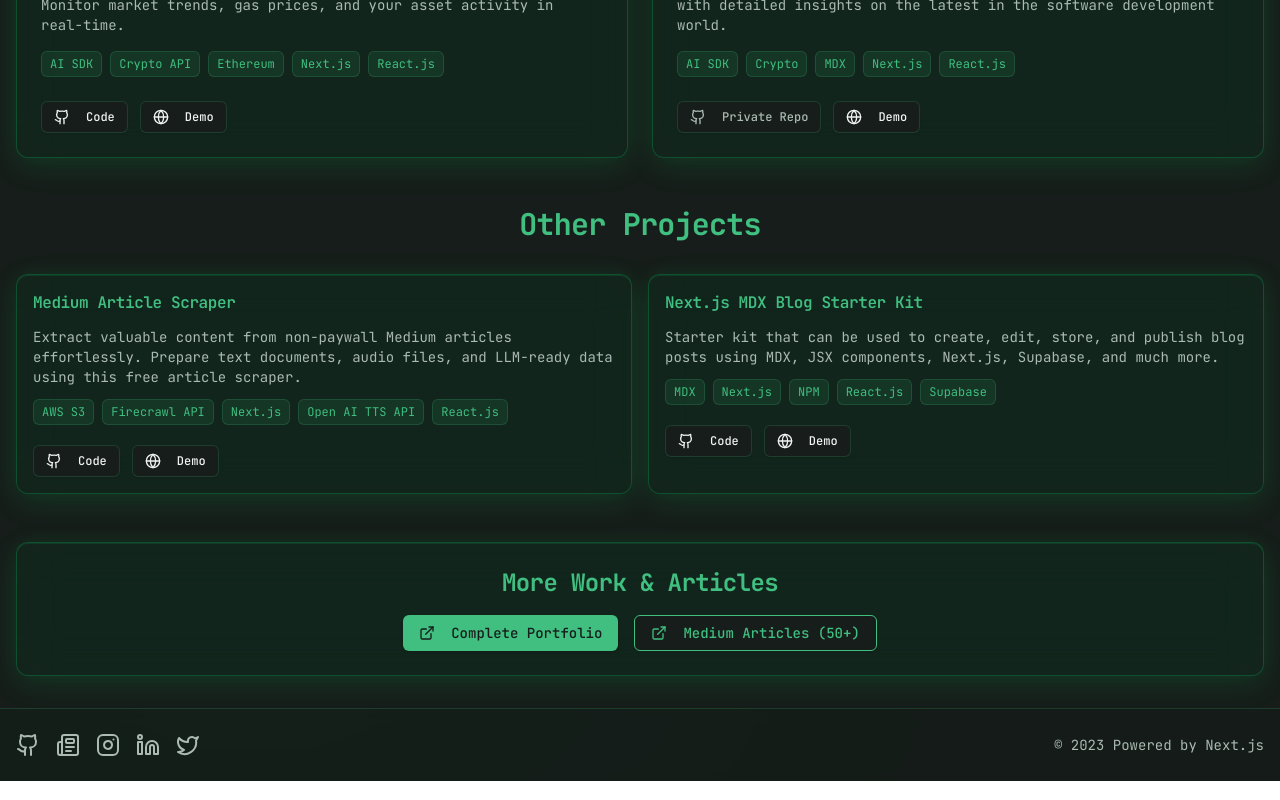
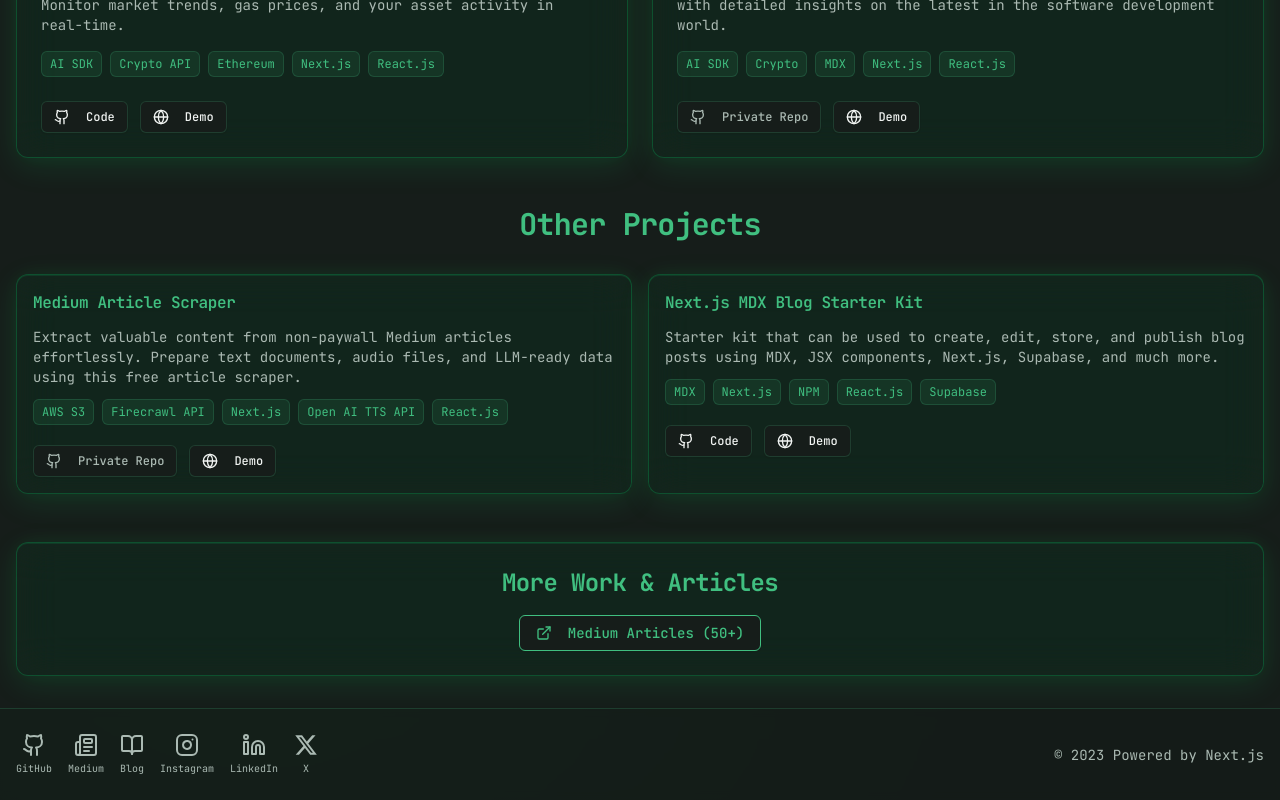
Before and after one commit to CodingAbdullah/abdullah_95, a Next.js app: page /portfolio in a window 1280 px wide. Shown: the part 497-1297 px from the top of the page. Built offline with nearby package versions, Linux system fonts and the light colour scheme.

Commit message:
Dependency refactoring, configuration, social links, and projects refactored

```diff
--- a/next.config.ts
+++ b/next.config.ts
@@ -2,7 +2,16 @@ import type { NextConfig } from "next";
 
 const nextConfig: NextConfig = {
   images: {
-    domains: ["genericbucket95.s3.us-east-2.amazonaws.com", "credly.com"]
+    remotePatterns: [
+      {
+        protocol: "https",
+        hostname: "genericbucket95.s3.us-east-2.amazonaws.com"
+      },
+      {
+        protocol: "https",
+        hostname: "credly.com"
+      }
+    ]
   },
   reactStrictMode: true
 };
--- a/postcss.config.mjs
+++ b/postcss.config.mjs
@@ -2,6 +2,7 @@
 const config = {
   plugins: {
     tailwindcss: {},
+    autoprefixer: {},
   },
 };
 
--- a/src/app/page.tsx
+++ b/src/app/page.tsx
@@ -57,7 +57,7 @@ export default async function Home() {
                   </Link>
                 </Button>
                 <Button size="lg" variant="outline" className="border-primary text-primary hover:bg-primary hover:text-primary-foreground glass-button" asChild>
-                  <Link target="_blank" href="https://github.com/CodingAbdullah">
+                  <Link target="_blank" rel="noopener noreferrer" href="https://github.com/CodingAbdullah">
                     <Github className="mr-2 h-5 w-5" />
                     GitHub
                   </Link>
@@ -84,6 +84,7 @@ export default async function Home() {
                   src="https://genericbucket95.s3.us-east-2.amazonaws.com/me.jpg"
                   alt="Abdullah Muhammad - Full-Stack Engineer"
                   className="object-cover"
+                  sizes="(max-width: 640px) 288px, (max-width: 1024px) 320px, 400px"
                   priority
                   fill
                 />
--- a/src/app/portfolio/page.tsx
+++ b/src/app/portfolio/page.tsx
@@ -133,12 +133,6 @@ export default async function PortfolioPage() {
           <CardContent className="p-6 space-y-4 text-center">
             <h2 className="text-xl sm:text-2xl font-bold text-primary">More Work & Articles</h2>
             <div className="flex flex-col sm:flex-row gap-4 justify-center">
-              <Button asChild className="bg-primary text-primary-foreground hover:bg-primary/90">
-                <Link href="https://codingAbdullah.github.io/Portfolio-Page/" target="_blank" rel="noopener noreferrer">
-                  <ExternalLink className="w-4 h-4 mr-2" />
-                  Complete Portfolio
-                </Link>
-              </Button>
               <Button variant="outline" asChild className="border-primary text-primary hover:bg-primary hover:text-primary-foreground">
                 <Link href="https://medium.com/@abdullah_95" target="_blank" rel="noopener noreferrer">
                   <ExternalLink className="w-4 h-4 mr-2" />
--- a/src/components/footer.tsx
+++ b/src/components/footer.tsx
@@ -1,4 +1,5 @@
-import { Newspaper, Github, Instagram, Linkedin, Twitter } from 'lucide-react'
+import { Newspaper, Github, Instagram, Linkedin, BookOpen } from 'lucide-react'
+import { FaXTwitter } from 'react-icons/fa6'
 import Link from 'next/link'
 
 // Custom Footer component added
@@ -8,25 +9,29 @@ export default function Footer() {
       <div className="container mx-auto px-4 py-6">
         <div className="flex flex-col items-center justify-between gap-3 md:flex-row">
           <div className="flex gap-4">
-            <Link href="https://github.com/CodingAbdullah" target="_blank" rel="noopener noreferrer" className="text-muted-foreground hover:text-primary">
+            <Link href="https://github.com/CodingAbdullah" target="_blank" rel="noopener noreferrer" className="flex flex-col items-center gap-1 text-muted-foreground hover:text-primary">
               <Github className="h-6 w-6" />
-              <span className="sr-only">GitHub</span>
+              <span className="text-[10px]">GitHub</span>
             </Link>
-            <Link target="_blank" href="https://medium.com/@abdullah_95" className="text-muted-foreground hover:text-primary">
+            <Link target="_blank" href="https://medium.com/@abdullah_95" rel="noopener noreferrer" className="flex flex-col items-center gap-1 text-muted-foreground hover:text-primary">
               <Newspaper className="h-6 w-6" />
-              <span className="sr-only">Medium Article Profile</span>
+              <span className="text-[10px]">Medium</span>
             </Link>
-            <Link href="https://www.instagram.com/kingabdul_95" target="_blank" rel="noopener noreferrer" className="text-muted-foreground hover:text-primary">
+            <Link href="https://softwareblog.dev" target="_blank" rel="noopener noreferrer" className="flex flex-col items-center gap-1 text-muted-foreground hover:text-primary">
+              <BookOpen className="h-6 w-6" />
+              <span className="text-[10px]">Blog</span>
+            </Link>
+            <Link href="https://www.instagram.com/kingabdul_95" target="_blank" rel="noopener noreferrer" className="flex flex-col items-center gap-1 text-muted-foreground hover:text-primary">
               <Instagram className="h-6 w-6" />
-              <span className="sr-only">Instagram</span>
+              <span className="text-[10px]">Instagram</span>
             </Link>
-            <Link href="https://www.linkedin.com/in/softwaredeveloperabdullah" target="_blank" rel="noopener noreferrer" className="text-muted-foreground hover:text-primary">
+            <Link href="https://www.linkedin.com/in/softwaredeveloperabdullah" target="_blank" rel="noopener noreferrer" className="flex flex-col items-center gap-1 text-muted-foreground hover:text-primary">
               <Linkedin className="h-6 w-6" />
-              <span className="sr-only">LinkedIn</span>
+              <span className="text-[10px]">LinkedIn</span>
             </Link>
-            <Link href="https://twitter.com/KA95doteth" target="_blank" rel="noopener noreferrer" className="text-muted-foreground hover:text-primary">
-              <Twitter className="h-6 w-6" />
-              <span className="sr-only">Twitter</span>
+            <Link href="https://twitter.com/KA95doteth" target="_blank" rel="noopener noreferrer" className="flex flex-col items-center gap-1 text-muted-foreground hover:text-primary">
+              <FaXTwitter className="h-6 w-6" />
+              <span className="text-[10px]">X</span>
             </Link>
           </div>
           <p className="text-sm text-muted-foreground">
--- a/src/utils/constants/PortfolioProjectList.ts
+++ b/src/utils/constants/PortfolioProjectList.ts
@@ -22,7 +22,7 @@ export const projects: PortfolioType[] = [
       title: "Medium Article Scraper",
       description: "Extract valuable content from non-paywall Medium articles effortlessly. Prepare text documents, audio files, and LLM-ready data using this free article scraper.",
       tech: ["AWS S3", "Next.js", "React.js", "Open AI TTS API", "Firecrawl API"],
-      github: "https://github.com/CodingAbdullah/Medium-Article-Scraper",
+      github: "#",
       demo: "https://mediumdotcomscraper.pro",
       featured: false
     },
```
Also changed, not shown: package.json (+18 -15 lines), 1 other file (tests, documents, lock files or other folders).
